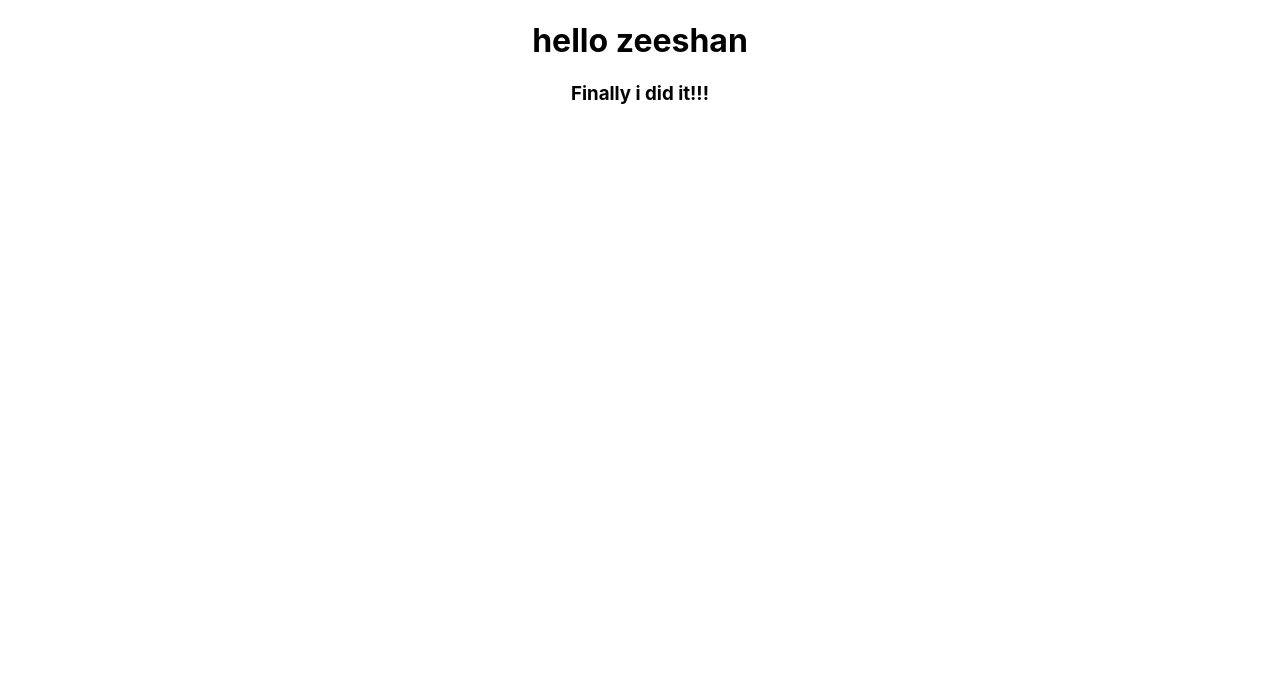
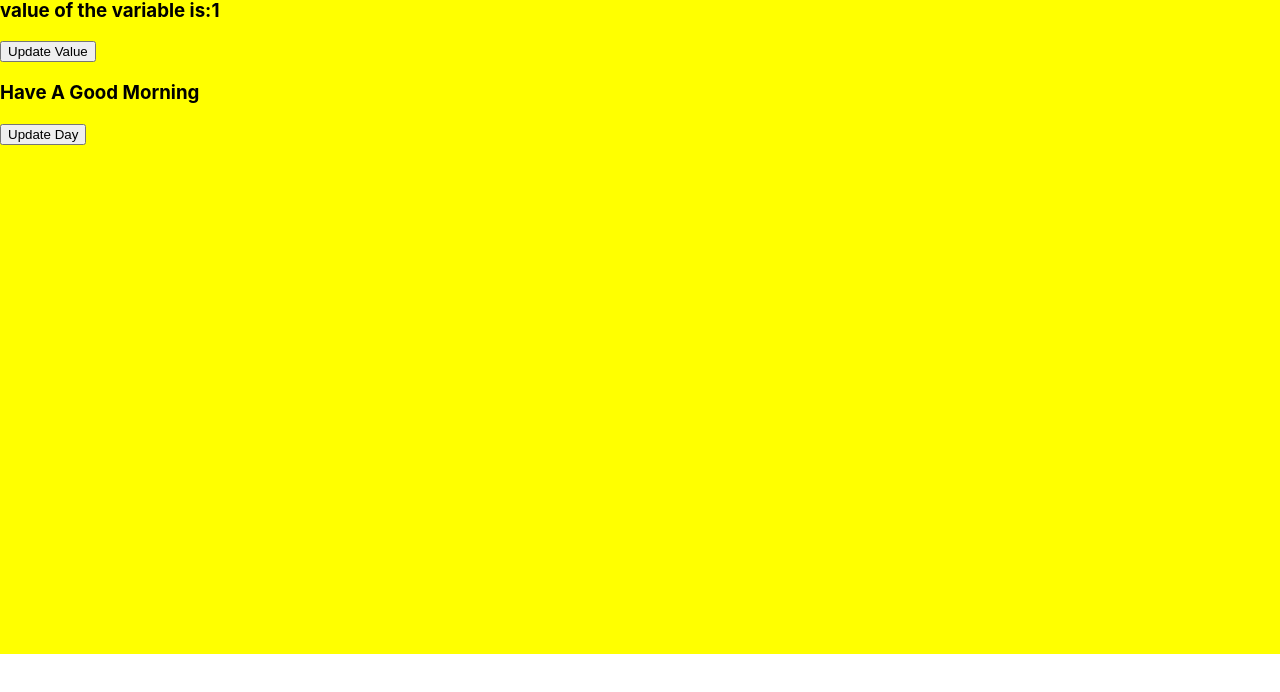
Before and after one commit to zeeshan526/demo-app, a React (Create React App) app: page / in a window 1280 px wide. Shown: the top 692 px of the page. Built offline with nearby package versions, Linux system fonts and the light colour scheme.

Commit message:
update app

```diff
--- a/src/App.css
+++ b/src/App.css
@@ -1,38 +1,10 @@
-.App {
-  text-align: center;
+
+.box{
+  margin-top: -20px;
+  background-color: lightskyblue;
+  height: 655px;
 }
+.daylight{
+  background-color: yellow;
 
-.App-logo {
-  height: 40vmin;
-  pointer-events: none;
 }
-
-@media (prefers-reduced-motion: no-preference) {
-  .App-logo {
-    animation: App-logo-spin infinite 20s linear;
-  }
-}
-
-.App-header {
-  background-color: #282c34;
-  min-height: 100vh;
-  display: flex;
-  flex-direction: column;
-  align-items: center;
-  justify-content: center;
-  font-size: calc(10px + 2vmin);
-  color: white;
-}
-
-.App-link {
-  color: #61dafb;
-}
-
-@keyframes App-logo-spin {
-  from {
-    transform: rotate(0deg);
-  }
-  to {
-    transform: rotate(360deg);
-  }
-}
--- a/src/App.js
+++ b/src/App.js
@@ -1,14 +1,24 @@
-import React from 'react';
+import React, {useState} from 'react';
 
 import './App.css';
 
 function App() {
+
+  const[Count,setCount] = useState(1);
+  const[isMorning,setMorning]=useState(true);
   return (
-    <div className="App">
-<h1>hello zeeshan</h1>
-<h3>Finally i did it!!!</h3>
+
+    <div className={`box ${isMorning ? 'daylight' : ''}`}>
+
+    <h3>value of the variable is:{Count}</h3>
+    <button onClick={()=>setCount(Count+1)}>Update Value</button>
+    <br/>
+    <h3>Have A Good {isMorning ? 'Morning':'Night'}</h3>
+    <button onClick={()=>setMorning(!isMorning)}>Update Day</button>
     </div>
+
   );
+
 }
 
 export default App;
```
